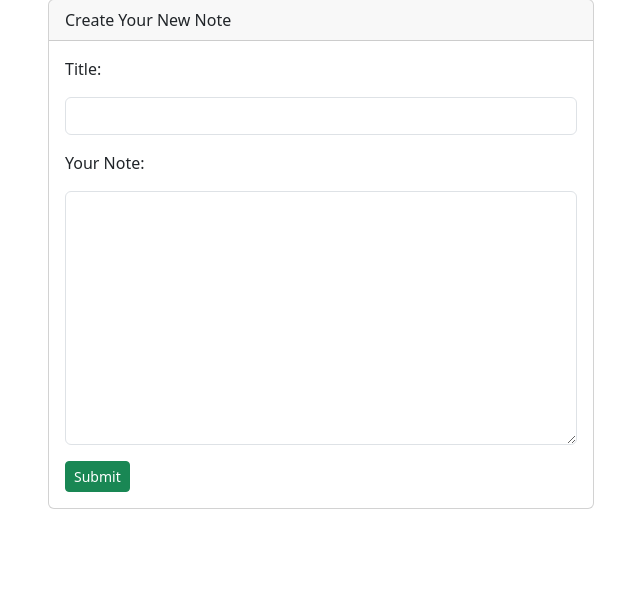
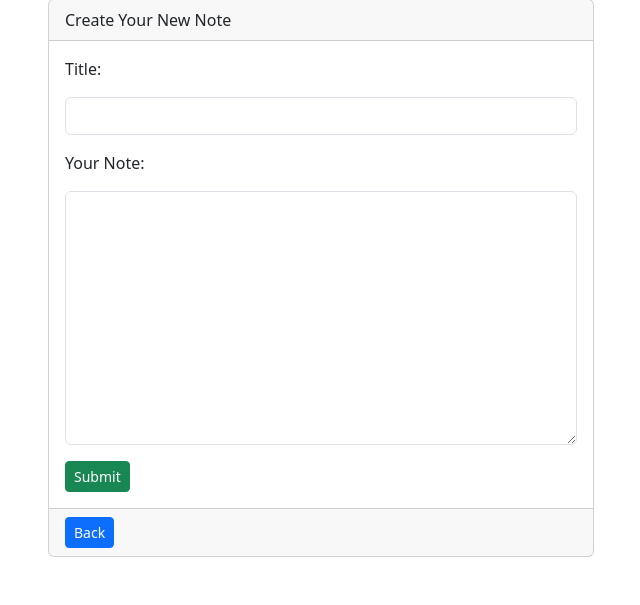
Before and after one commit to jeenakarmi/Notes_Project, a Django app: page /smart/notes/new in a window 1280 px wide. Shown: the part 49-654 px from the top of the page, without its empty margins (319-959 px from the left). Run offline with Django 5.2, Linux system fonts and the light colour scheme.

Commit message:
Adding Edit And Back Buttons To Pages

```diff
--- a/notes/templates/notes/notes_detail.html
+++ b/notes/templates/notes/notes_detail.html
@@ -11,7 +11,11 @@
                     <!-- specifying detail list of notes -->
                     <h1 class="fs-5">{{notes.title}}</h1>         <!-- for notes title -->
                     <p>{{notes.text}}</p>            <!-- for notes detail paragragh -->
-
+            </div>
+            <!-- for back and edit button in pages -->
+            <div class="card-footer">
+                <a href="{% url 'notes.list' %} " class="btn btn-sm btn-primary">Back</a>
+                <a href="{% url 'notes.update' pk=notes.id %} " class="btn btn-sm btn-warning">Edit</a>
             </div>
         </div>
     </div>
--- a/notes/templates/notes/notes_form.html
+++ b/notes/templates/notes/notes_form.html
@@ -26,7 +26,10 @@
                     </div>
                 {% endif %} -->
             </div>
-
+            <!-- for Back button in single edit page -->
+            <div class="card-footer">
+                <a href="{% url 'notes.list' %} " class="btn btn-sm btn-primary">Back</a>
+            </div>
        </div>
     </div>
 </div>
```
